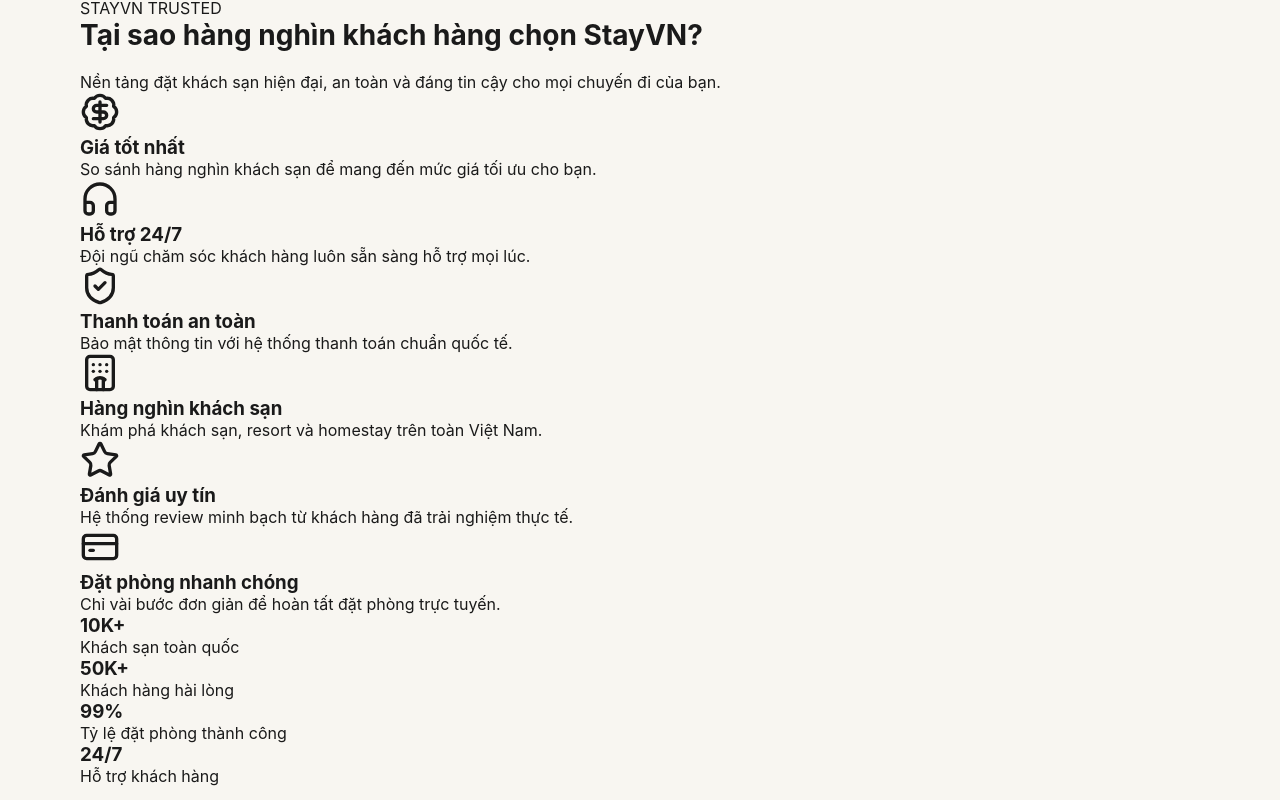
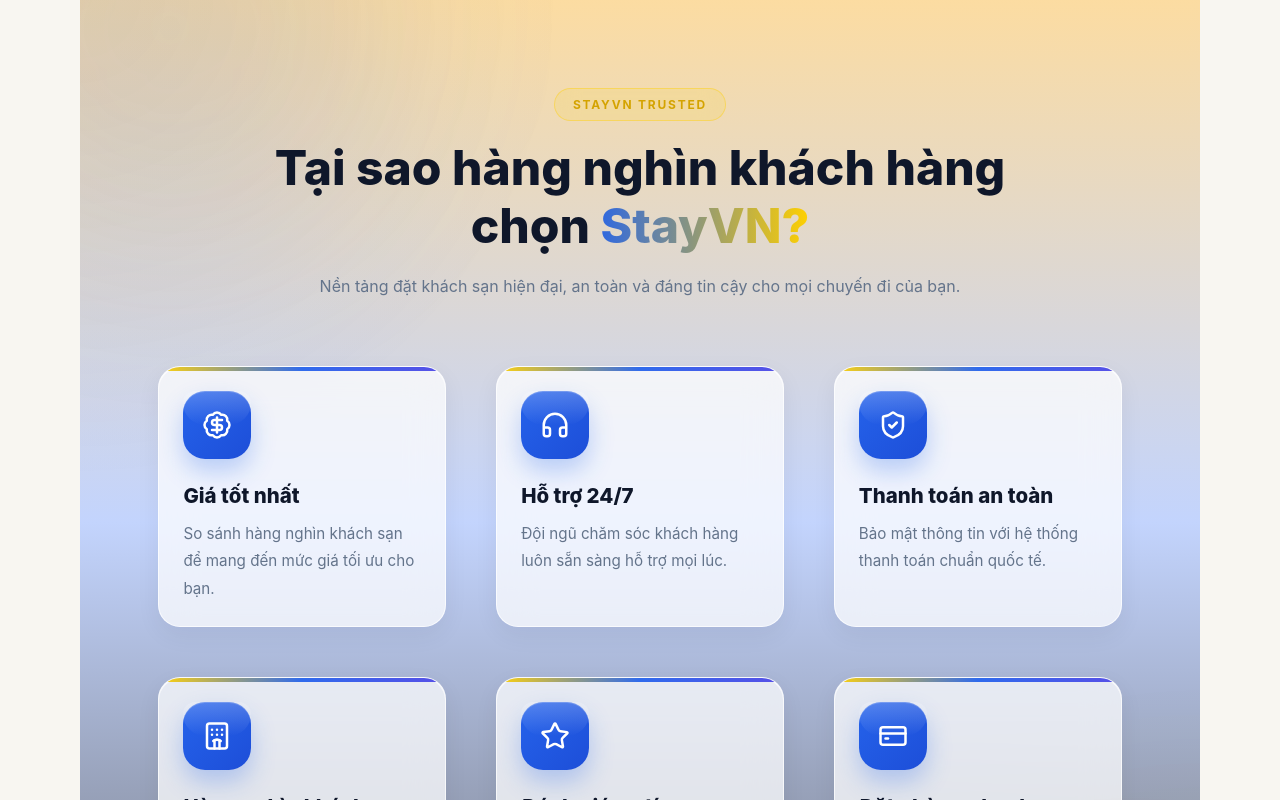
Before and after one commit to pqdoan/IE213-Stayvn-frontend, a React (Vite) app: page / in a window 1280 px wide. Shown: the part 960-1760 px from the top of the page. Built offline with nearby package versions, Linux system fonts and the light colour scheme; no server answers.

Commit message:
update file FeatureSection.css

```diff
--- a/src/components/hotel/FeatureSection.css
+++ b/src/components/hotel/FeatureSection.css
@@ -1,36 +1,412 @@
-.features {
-  background: linear-gradient(to right, #0f1a30, #1a2a4a);
-  color: white;
-  text-align: center;
-  padding: 60px 20px;
+/* =========================
+   FEATURE SECTION
+========================= */
+
+.features-section {
+  position: relative;
+
+  padding: 90px 7%;
+
+  overflow: hidden;
+
+  background:
+    radial-gradient(
+      circle at top left,
+      rgba(37, 99, 235, 0.08),
+      transparent 30%
+    ),
+    radial-gradient(
+      circle at bottom right,
+      rgba(255, 208, 0, 0.08),
+      transparent 30%
+    ),
+    linear-gradient(180deg, #fcdca1 0%, #c3d4fd 45%, #5c5c5d 100%);
 }
 
-.features h2 {
-  font-size: 2rem;
-  margin-bottom: 40px;
-  color: gold;
-  text-transform: uppercase;
-  letter-spacing: 1px;
+/* Background glow */
+.features-section::before {
+  content: "";
+  position: absolute;
+  top: -180px;
+  left: -120px;
+  width: 420px;
+  height: 420px;
+  background: rgba(37, 99, 235, 0.08);
+  border-radius: 50%;
+  filter: blur(100px);
 }
 
-.feature-grid {
-  display: grid;
-  grid-template-columns: repeat(auto-fit, minmax(220px, 1fr));
-  gap: 20px;
-  justify-items: center;
+.features-section::after {
+  content: "";
+  position: absolute;
+  bottom: -180px;
+  right: -120px;
+  width: 380px;
+  height: 380px;
+  background: rgba(255, 208, 0, 0.08);
+  border-radius: 50%;
+  filter: blur(100px);
 }
 
-.feature-grid div {
-  background: rgba(255, 255, 255, 0.1);
-  border: 1px solid rgba(255, 255, 255, 0.2);
-  border-radius: 12px;
-  padding: 20px;
-  font-size: 1.1rem;
-  transition: 0.3s;
+/* =========================
+   HEADER
+========================= */
+
+.features-header {
+  text-align: center;
+  max-width: 760px;
+  margin: 0 auto 65px;
+  position: relative;
+  z-index: 2;
 }
 
-.feature-grid div:hover {
-  background: rgba(255, 255, 255, 0.2);
-  transform: translateY(-5px);
-  box-shadow: 0 4px 10px rgba(0, 0, 0, 0.3);
+.features-badge {
+  display: inline-block;
+  padding: 8px 18px;
+  border-radius: 999px;
+
+  background: rgba(255, 208, 0, 0.12);
+  border: 1px solid rgba(255, 208, 0, 0.4);
+
+  color: #d4a300;
+  font-size: 0.75rem;
+  font-weight: 700;
+  letter-spacing: 1.8px;
+
+  margin-bottom: 18px;
+
+  backdrop-filter: blur(12px);
 }
+
+.features-header h2 {
+  font-size: clamp(2rem, 4vw, 3rem);
+  font-weight: 800;
+  line-height: 1.2;
+  color: #0f172a;
+
+  margin-bottom: 18px;
+}
+
+.features-header h2 span {
+  background: linear-gradient(90deg, #2563eb, #ffd000);
+
+  background-clip: text;
+  -webkit-background-clip: text;
+
+  color: transparent;
+  -webkit-text-fill-color: transparent;
+}
+
+.features-header p {
+  color: #64748b;
+  font-size: 1rem;
+  line-height: 1.8;
+}
+
+/* =========================
+   GRID
+========================= */
+
+.features-grid {
+  display: grid;
+
+  grid-template-columns: repeat(3, 1fr);
+
+  gap: 50px;
+
+  max-width: 1080px;
+
+  margin: 55px auto 0;
+  margin-bottom: 30px;
+}
+
+/* =========================
+   CARD
+========================= */
+
+.feature-card {
+  position: relative;
+
+  background: rgba(255, 255, 255, 0.72);
+
+  border-radius: 22px;
+
+  padding: 24px 24px;
+
+  min-height: 215px;
+
+  overflow: hidden;
+
+  backdrop-filter: blur(18px);
+
+  border: 1px solid rgba(255, 255, 255, 0.7);
+
+  box-shadow:
+    0 8px 24px rgba(15, 23, 42, 0.06),
+    inset 0 1px 0 rgba(255, 255, 255, 0.8);
+
+  transition: all 0.4s ease;
+}
+
+/* premium top line */
+.feature-card::before {
+  content: "";
+  position: absolute;
+
+  top: 0;
+  left: 0;
+
+  width: 100%;
+  height: 4px;
+
+  background: linear-gradient(90deg, #ffd000, #2563eb, #4f46e5);
+
+  opacity: 0.95;
+}
+
+/* glow */
+.feature-card::after {
+  content: "";
+  position: absolute;
+
+  top: -80px;
+  right: -80px;
+
+  width: 180px;
+  height: 180px;
+
+  background: radial-gradient(circle, rgba(37, 99, 235, 0.13), transparent 70%);
+
+  opacity: 0;
+
+  transition: all 0.5s ease;
+}
+
+/* hover */
+.feature-card:hover {
+  transform: translateY(-12px) scale(1.02);
+
+  background: rgba(255, 255, 255, 0.96);
+
+  border-color: rgba(37, 99, 235, 0.12);
+
+  box-shadow:
+    0 25px 60px rgba(37, 99, 235, 0.15),
+    0 12px 30px rgba(15, 23, 42, 0.08);
+}
+
+.feature-card:hover::after {
+  opacity: 1;
+}
+
+/* =========================
+   ICON
+========================= */
+
+.feature-icon {
+  position: relative;
+
+  width: 68px;
+  height: 68px;
+
+  display: flex;
+  align-items: center;
+  justify-content: center;
+
+  margin-bottom: 24px;
+
+  border-radius: 22px;
+
+  background: linear-gradient(135deg, #2563eb, #1d4ed8);
+
+  color: white;
+
+  box-shadow:
+    0 12px 24px rgba(37, 99, 235, 0.28),
+    inset 0 1px 0 rgba(255, 255, 255, 0.2);
+
+  transition: all 0.45s ease;
+}
+
+/* glossy overlay */
+.feature-icon::before {
+  content: "";
+  position: absolute;
+
+  top: 0;
+  left: 0;
+
+  width: 100%;
+  height: 50%;
+
+  background: linear-gradient(
+    to bottom,
+    rgba(255, 255, 255, 0.22),
+    transparent
+  );
+
+  border-radius: 22px 22px 40px 40px;
+}
+
+.feature-icon svg {
+  width: 30px;
+  height: 30px;
+
+  transition: all 0.45s ease;
+}
+
+/* icon hover */
+.feature-card:hover .feature-icon {
+  transform: rotate(-6deg) scale(1.08);
+
+  background: linear-gradient(135deg, #ffd000, #ffb800);
+
+  color: #0f172a;
+
+  box-shadow: 0 18px 35px rgba(255, 208, 0, 0.35);
+}
+
+.feature-card:hover .feature-icon svg {
+  transform: scale(1.1);
+}
+
+/* =========================
+   TEXT
+========================= */
+
+.feature-card h3 {
+  font-size: 1.28rem;
+  font-weight: 800;
+  color: #0f172a;
+
+  margin-bottom: 12px;
+
+  transition: all 0.35s ease;
+}
+
+.feature-card:hover h3 {
+  color: #2563eb;
+}
+
+.feature-card p {
+  font-size: 0.95rem;
+  line-height: 1.8;
+
+  color: #64748b;
+}
+
+/* =========================
+   STATS
+========================= */
+
+.features-bottom {
+  display: grid;
+
+  grid-template-columns: repeat(4, 1fr);
+
+  gap: 44px;
+
+  max-width: 1000px;
+
+  margin: 42px auto 0;
+  /* margin-bottom: 10px; */
+}
+
+.bottom-card {
+  position: relative;
+
+  padding: 18px 16px;
+
+  min-height: 88px;
+
+  border-radius: 18px;
+
+  overflow: hidden;
+
+  background: linear-gradient(135deg, #0f172a 0%, #172554 40%, #1d4ed8 100%);
+
+  box-shadow:
+    0 8px 18px rgba(37, 99, 235, 0.14),
+    inset 0 1px 0 rgba(255, 255, 255, 0.06);
+
+  transition: all 0.35s ease;
+}
+
+/* floating light */
+.bottom-card::before {
+  content: "";
+
+  position: absolute;
+
+  top: -30px;
+  right: -30px;
+
+  width: 110px;
+  height: 110px;
+
+  border-radius: 50%;
+
+  background: rgba(255, 255, 255, 0.09);
+}
+
+.bottom-card:hover {
+  transform: translateY(-8px) scale(1.03);
+
+  box-shadow: 0 20px 45px rgba(37, 99, 235, 0.28);
+}
+
+.bottom-card h3 {
+  font-size: 1.8rem;
+  font-weight: 800;
+
+  color: #ffd000;
+
+  margin-bottom: 6px;
+}
+
+.bottom-card p {
+  font-size: 0.82rem;
+  color: rgba(255, 255, 255, 0.82);
+}
+
+/* =========================
+   RESPONSIVE
+========================= */
+
+@media (max-width: 992px) {
+  .features-section {
+    padding: 70px 5%;
+  }
+
+  .features-grid {
+    gap: 20px;
+  }
+}
+
+@media (max-width: 768px) {
+  .features-header h2 {
+    font-size: 2rem;
+  }
+
+  .feature-card {
+    min-height: auto;
+  }
+
+  .features-bottom {
+    grid-template-columns: repeat(2, 1fr);
+  }
+}
+
+@media (max-width: 520px) {
+  .features-bottom {
+    grid-template-columns: 1fr;
+  }
+
+  .features-grid {
+    grid-template-columns: 1fr;
+  }
+
+  .feature-card {
+    padding: 24px 20px;
+  }
+}
```
